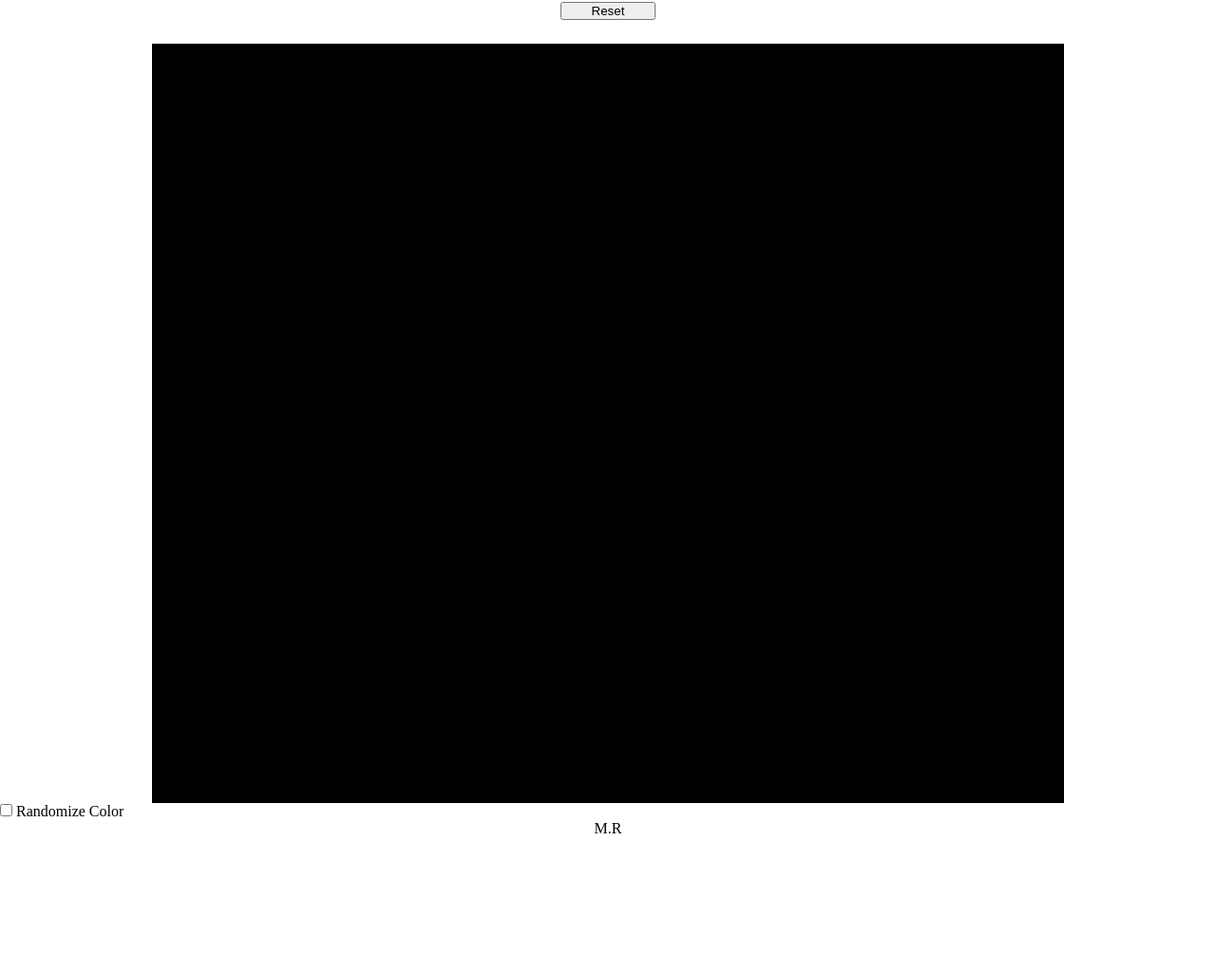
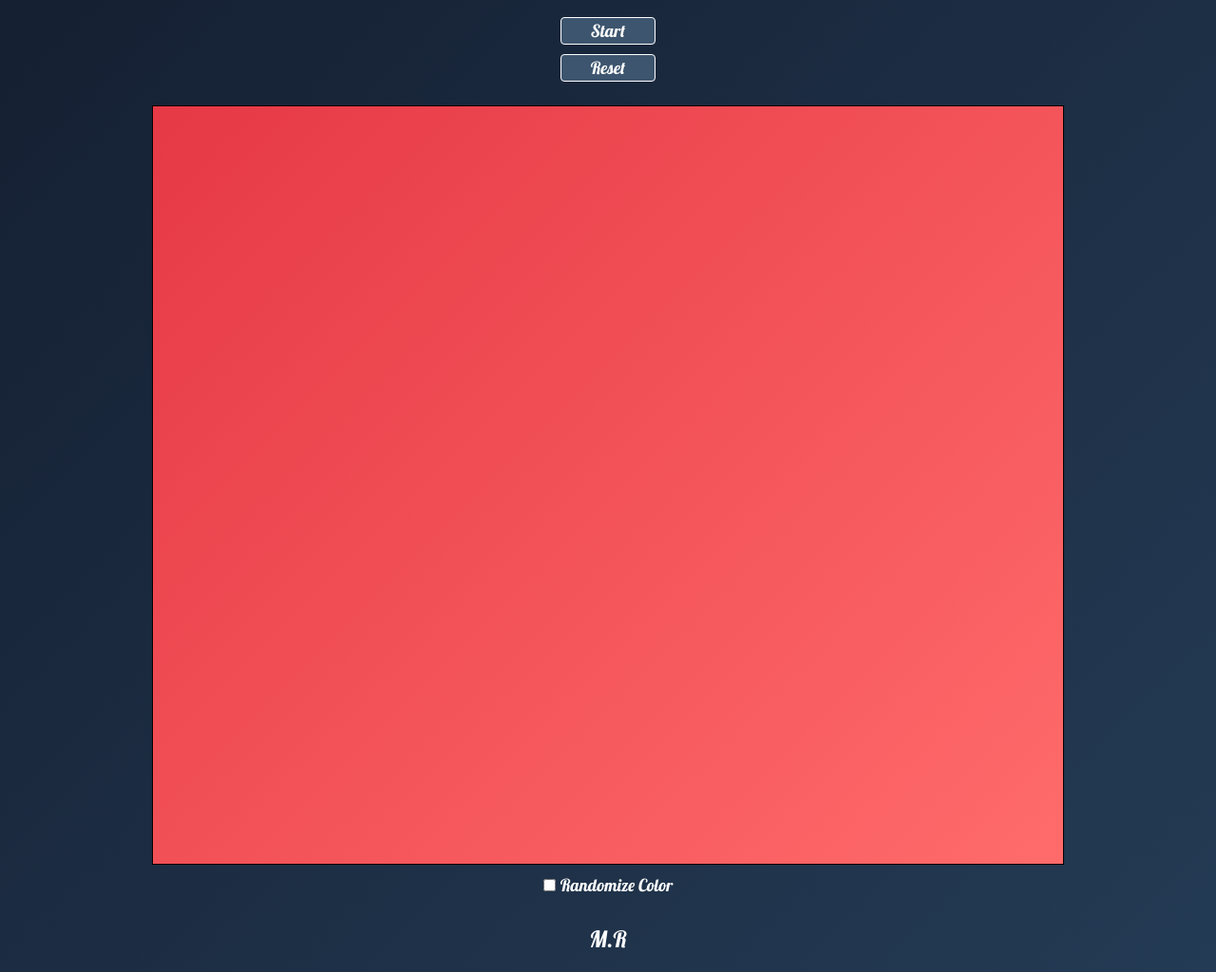
Before and after one commit to 00mark0/odin-project---etch-a-sketch, a plain HTML site: page index.html in a window 1280 px wide. Shown: the part 107-1131 px from the top of the page at 95% size. Before the commit the page ends 989 px from the top, so only its background shows below. Drawn offline with Linux system fonts and the light colour scheme.

Commit message:
Added styling

```diff
--- a/index.html
+++ b/index.html
@@ -4,6 +4,12 @@
     <meta charset="UTF-8" />
     <meta name="viewport" content="width=device-width, initial-scale=1.0" />
     <title>Etch a Sketch</title>
+    <link rel="preconnect" href="https://fonts.googleapis.com" />
+    <link rel="preconnect" href="https://fonts.gstatic.com" crossorigin />
+    <link
+      href="https://fonts.googleapis.com/css2?family=Lobster&display=swap"
+      rel="stylesheet"
+    />
     <link rel="stylesheet" href="./style.css" />
     <script src="./index.js" defer></script>
   </head>
@@ -14,11 +20,13 @@
     </header>
     <main>
       <div class="button-container">
-        <button id="prompt">Start Sketching</button>
+        <button id="prompt">Start</button>
         <button class="reset">Reset</button>
       </div>
       <div class="container"></div>
-      <input type="checkbox" id="checkbox" /> Randomize Color
+      <div class="checkbox-container">
+        <input type="checkbox" id="checkbox" /> Randomize Color
+      </div>
     </main>
     <footer>
       <p>M.R</p>
--- a/style.css
+++ b/style.css
@@ -4,12 +4,21 @@
   box-sizing: border-box;
 }
 
+body {
+  background: linear-gradient(135deg, #141e30, #243b55);
+  color: #ffffff;
+  font-family: 'Lobster', sans-serif;
+}
+
 h1 {
+  padding: 5px;
   text-align: center;
+  font-size: 48px;
 }
 
 p {
   text-align: center;
+  font-size: 24px;
 }
 
 .button-container {
@@ -23,6 +32,18 @@ p {
 button {
   width: 100px;
   margin: 5px;
+  font-family: 'Lobster', sans-serif;
+  font-size: 18px;
+  border: 1px solid #ffffff;
+  border-radius: 4px;
+  padding: 2px;
+  color: #ffffff;
+  background-color: #3d556e;
+  transition: 0.2s ease-in-out;
+}
+
+button:hover {
+  background-color: #4ecdc4;
 }
 
 .container {
@@ -33,10 +54,25 @@ button {
   height: 800px;
   margin: 0 auto;
   padding: 30px;
-  background-color: black;
+  background: linear-gradient(315deg, #ff6b6b, #e63946);
 }
 
 .grid-item {
   border: 1px solid black;
   background-color: white;
 }
+
+.checkbox-container {
+  display: flex;
+  justify-content: center;
+  align-items: center;
+  gap: 5px;
+  margin-top: 10px;
+  margin-bottom: 10px;
+  font-size: 18px;
+}
+
+footer {
+  width: 100%;
+  padding: 20px;
+}
```
Also changed, not shown: 1 other file.
